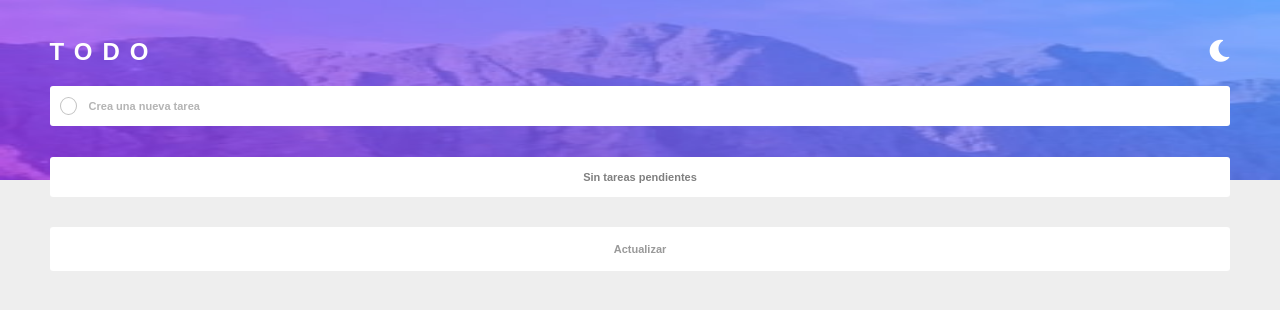
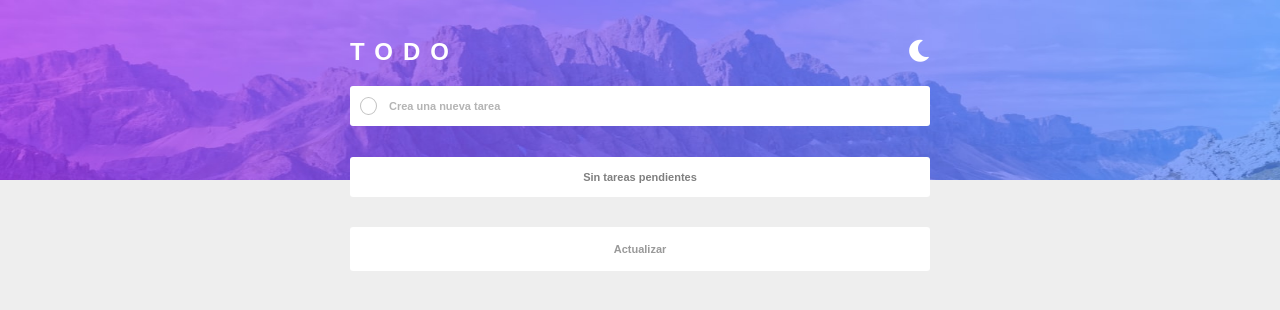
Before and after one commit to mmc1999/to-do-list-react, a React (Create React App) app: page / in a window 1280 px wide. Shown: the top 310 px of the page. Built offline with nearby package versions, Linux system fonts and the light colour scheme.

Commit message:
agregar modo dark

```diff
--- a/src/App.css
+++ b/src/App.css
@@ -24,3 +24,12 @@ body.darkMode {
     background-image: url("./images/bg-mobile-dark.jpg");
     background-color: var(--background-colorMainDark);
 }
+
+@media all and (min-width:900px) {
+    body {
+        background-image: url("./images/bg-desktop-light.jpg");
+    }
+    body.darkMode {
+        background-image: url("./images/bg-desktop-dark.jpg");
+    }
+}
--- a/src/component/Main.module.css
+++ b/src/component/Main.module.css
@@ -21,3 +21,8 @@
     font-size: 22px;
     color: white;
 }
+@media all and (min-width:900px) {
+    .main {
+        width: 600px;
+    }
+}
```
